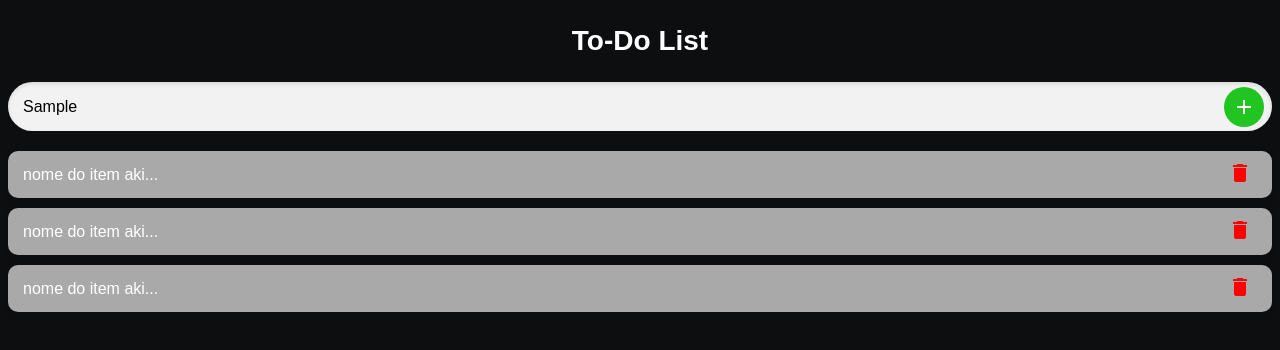
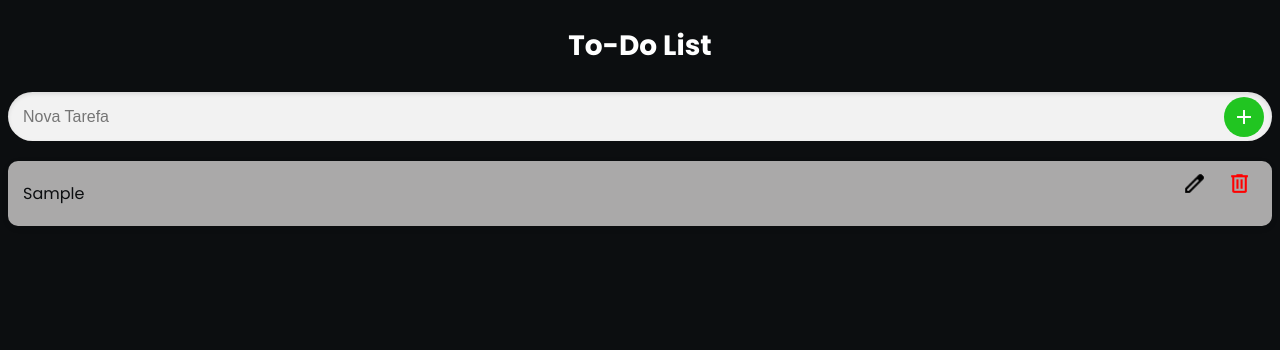
Before and after one commit to pamellapereto/appToDoList, a plain HTML site: page index.html in a window 1280 px wide. Both pictures are taken after typing "Sample" into the empty fields and a click on the button "add". Drawn offline with Linux system fonts and the light colour scheme.

Commit message:
só organizando td e deixando esteticamente mais bonito

```diff
--- a/css/styles.css
+++ b/css/styles.css
@@ -1,29 +1,28 @@
-/* variaveis de cores */
+/* 🎨 Variáveis de cor */
 :root {
     --white: #FFF;
     --gray: #aaa9a9;
     --background: #0c0e10;
+    --red: #FF0000;
 }
 
+/* 🔤 Fonte e base */
 html {
     padding: 0;
     margin: 0;
-    font-family: "Poppings", sans-serif;
-}
-
-body {
+    font-family: "Poppins", sans-serif;
     background-color: var(--background);
 }
 
+/* 🧭 Título */
 .titulo {
     text-align: center;
     color: var(--white);
     font-size: 28px;
-    margin-bottom: 20px;
-    margin-top: 25px;
-    margin-bottom: 25px;
+    margin: 25px 0;
 }
 
+/* 📦 Container do input */
 .container div {
     display: flex;
     align-items: center;
@@ -36,28 +35,50 @@ body {
     width: 100%;
 }
 
+/* ✏️ Campo de tarefa */
 .campo-tarefa {
     width: 100%;
+    height: 25px;
     padding: 12px 50px 12px 15px;
     border-radius: 25px;
     border: none;
     outline: none;
     font-size: 16px;
     background-color: #f2f2f2;
-    height: 25px;
     box-shadow: inset 0 2px 4px rgba(0, 0, 0, 0.1);
 }
 
+/* só para caso de erro visivelmente aparente */
+.campo-tarefa-erro {
+    width: 100%;
+    height: 25px;
+    padding: 12px 50px 12px 15px;
+    border-radius: 25px;
+    border: 3px solid var(--red);
+    outline: none;
+    font-size: 16px;
+    background-color: #f2f2f2;
+    box-shadow: inset 0 2px 4px rgba(0, 0, 0, 0.1);
+}
+
+#error-input {
+    color: var(--red);
+    position: absolute;
+    left: 15px;
+    font-size: larger;
+}
+
+/* ➕ Botão adicionar */
 .botao-adicionar {
     position: absolute;
     right: 8px;
     top: 50%;
     transform: translateY(-50%);
-    background-color: #21c521;
+    width: 40px;
+    height: 40px;
     border: none;
     border-radius: 50%;
-    width: 40px;
-    height: 40px;
+    background-color: #21c521;
     color: var(--white);
     cursor: pointer;
     display: flex;
@@ -70,36 +91,89 @@ body {
     background-color: #1aa81a;
 }
 
+/* ✅ Lista de tarefas */
 .lista-tarefas {
     list-style: none;
+    padding: 0;
     margin: 0;
-    padding: 0;
 }
 
+/* 📋 Item da tarefa */
 .item-tarefa {
+    display: flex;
+    align-items: center;
+    justify-content: space-between;
     background-color: var(--gray);
     padding: 10px 15px;
     border-radius: 10px;
-    display: flex;
-    justify-content: space-between;
-    align-items: center;
     margin-bottom: 10px;
     box-shadow: 0 2px 6px rgba(0, 0, 0, 0.1);
+    gap: 15px;
 }
 
-.item-tarefa p {
-    margin: 0;
-    font-size: 16px;
-    color: var(--white);
+/* 🛠 Botões de ação */
+.containerActionBtns {
+    display: flex;
+    align-items: center;
+    gap: 8px;
 }
 
 .containerRemoveActions {
+    display: flex;
+    justify-content: center;
+    align-items: center;
     background: none;
     border: none;
     cursor: pointer;
     padding: 0 5px;
 }
 
-.containerRemoveActions i:hover {
-    opacity: 0.7;
+.containerRemoveActions img {
+    width: 25px;
+    height: 25px;
+    transition: opacity 0.2s ease;
 }
+
+.containerRemoveActions img:hover {
+    opacity: 0.6;
+}
+
+/* 📝 Texto da tarefa */
+.item-tarefa p {
+    margin: 0;
+    padding: 0;
+    font-size: 16px;
+    color: var(--background);
+}
+
+/* Animaçõzinha pra quando deletar a task */
+@keyframes fadeOut {
+    from {
+      opacity: 1;
+      transform: translateX(0);
+    }
+    to {
+      opacity: 0;
+      transform: translateX(50px);
+    }
+  }
+
+  .remove-animation {
+    animation: fadeOut 0.4s forwards;
+  }
+
+/* Animação só oposta pra quando adicionar uma nova task */
+@keyframes fadeIn {
+    from {
+      opacity: 0;
+      transform: translateX(50px);
+    }
+    to {
+      opacity: 1;
+      transform: translateX(0);
+    }
+  }
+
+  .add-animation {
+    animation: fadeIn 0.4s forwards;
+  }
--- a/index.html
+++ b/index.html
@@ -17,6 +17,11 @@
 
     <!-- iconezinho na pagina só pra deixar mais bonitinho msm -->
     <link rel="shortcut icon" type="imagex/png" href="./assets/images/icone-pagina-lista.png">
+
+    <!-- linkando o script com defer para nn ficar feio no final da pagina -->
+    <script src="./js/script.js" defer></script>
+
+    <!-- titulo da pagina -->
     <title>To-Do List</title>
 </head>
 
@@ -25,36 +30,21 @@
     <!-- campos para adicionar nova tarefa -->
     <div class="container">
         <div class="container-input">
-            <input placeholder="Nova Tarefa" class="campo-tarefa" type="text">
-            <button class="botao-adicionar" type="submit">
+
+            <!-- Input para adicionar a task nova ao to-do list -->
+            <input id="input" placeholder="Nova Tarefa" class="campo-tarefa" type="text">
+
+            <!-- <p id="error-input">Digite um título para a nova tarefa</p> -->
+
+            <!-- Botão com icone de + para adição de tasks -->
+            <button id="addButton" class="botao-adicionar" type="submit">
                 <!-- iconezinho para deleção da tarefa/task -->
                 <i class="material-icons" style="color: #FFF;">add</i>
             </button>
         </div>
 
-        <ul class="lista-tarefas">
-            <li class="item-tarefa">
-                <p>nome do item aki...</p>
-                <button class="containerRemoveActions">
-                    <!-- iconezinho para deleção da tarefa/task -->
-                    <i class="material-icons" style="color: #ff0000;">delete</i>
-                </button>
-            </li>
-            <li class="item-tarefa">
-                <p>nome do item aki...</p>
-                <button class="containerRemoveActions">
-                    <!-- iconezinho para deleção da tarefa/task -->
-                    <i class="material-icons" style="color: #ff0000;">delete</i>
-                </button>
-            </li>
-            <li class="item-tarefa">
-                <p>nome do item aki...</p>
-                <button class="containerRemoveActions">
-                    <!-- iconezinho para deleção da tarefa/task -->
-                    <i class="material-icons" style="color: #ff0000;">delete</i>
-                </button>
-            </li>
-        </ul>
+        <!-- Lista de tasks aonde vai ser adicionado todas as novas tasks -->
+        <ul id="list" class="lista-tarefas"></ul>
     </div>
 </body>
 
--- /dev/null
+++ b/js/script.js
@@ -0,0 +1,77 @@
+const input = document.getElementById('input');
+const addButton = document.getElementById('addButton');
+const list = document.getElementById('list');
+const editButton = document.getElementById('editButton');
+const deleteButton = document.getElementById('deleteButton');
+
+const btnExcluirList = document.querySelector('.containerRemoveActions');
+
+input.focus();
+
+addButton.addEventListener('click', () => {
+    // Mostra uma borda vermelha caso o usuario tente criar uma nv task sem nome
+    if (input.value === '' || input.value === null) {
+        input.classList.add('campo-tarefa-erro');
+        input.focus();
+        return;
+    }
+
+    const elementList = document.createElement('li');
+    const titleTask = document.createElement('p');
+    const containerBtns = document.createElement('div');
+    const btnEdit = document.createElement('button');
+    const btnExcluir = document.createElement('button');
+    const imgExcluir = document.createElement('img');
+    const imgEdit = document.createElement('img');
+
+    elementList.setAttribute('class', 'item-tarefa add-animation');
+    titleTask.textContent = input.value;
+
+    containerBtns.setAttribute('class', 'containerActionBtns');
+    btnEdit.setAttribute('class', 'containerRemoveActions');
+    btnExcluir.setAttribute('class', 'containerRemoveActions');
+
+    imgEdit.setAttribute('src', '../assets/icons/edit icone.png');
+    imgExcluir.setAttribute('src', '../assets/icons/delete icone.png');
+
+    btnEdit.appendChild(imgEdit);
+    btnExcluir.appendChild(imgExcluir);
+    containerBtns.appendChild(btnEdit);
+    containerBtns.appendChild(btnExcluir);
+
+    elementList.appendChild(titleTask);
+    elementList.appendChild(containerBtns);
+
+    list.appendChild(elementList);
+
+    // limpa o input
+    input.value = '';
+    input.focus();
+
+    // 🧹 remove a classe de animação após concluir
+    elementList.addEventListener('animationend', () => {
+        elementList.classList.remove('add-animation');
+    }, { once: true }); // garante que só executa uma vez
+});
+
+// Ao digitar após dar erro visual no input tira a borda vermelha
+input.addEventListener('input', () => {
+    if (input.classList.contains('campo-tarefa-erro') && input.value.trim() !== '') {
+        input.classList.remove('campo-tarefa-erro');
+    }
+});
+
+// Ação para deletar a task selecionada
+list.addEventListener('click', (event) => {
+    // verifica se o clique foi em um botão de exclusão
+    const isDeleteButton = event.target.closest('button')?.querySelector('img[src="../assets/icons/delete icone.png"]');
+
+    if (isDeleteButton) {
+        const li = event.target.closest('li');
+        li.classList.add('remove-animation');
+
+        li.addEventListener('animationend', () => {
+            li.remove();
+        });
+    }
+});
```
Also changed, not shown: assets/icons/delete icone.png (added), assets/icons/edit icone.png (added).
